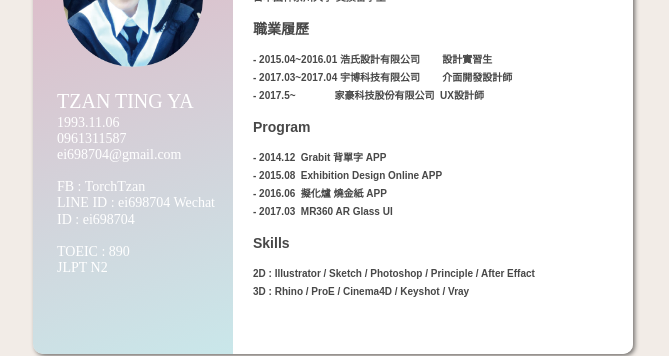
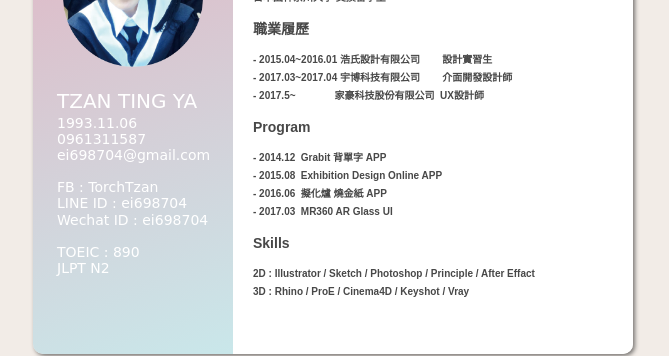
Before and after one commit to TinaTzan/My-First-Website, a plain HTML site: page index.html in a window 1280 px wide. Shown: the part 371-727 px from the top of the page, without its empty margins (307-976 px from the left). Drawn offline with nearby package versions, Linux system fonts and the light colour scheme.

Commit message:
字體修正

```diff
--- a/css/style.css
+++ b/css/style.css
@@ -42,7 +42,7 @@ body {
     text-align: left;
     font-size: 20px;
     color: #FFFFFF;
-    font-family: serif, sans-serif, cursive, fantasy, monospace;
+    font-family: cursive
 }
 
 .td2 {
@@ -51,7 +51,7 @@ body {
     text-align: left;
     font-size: 14px;
     color: #FFFFFF;
-    font-family: serif, sans-serif, cursive, fantasy, monospace;
+    font-family: cursive;
 }
 
 .intro {
```
